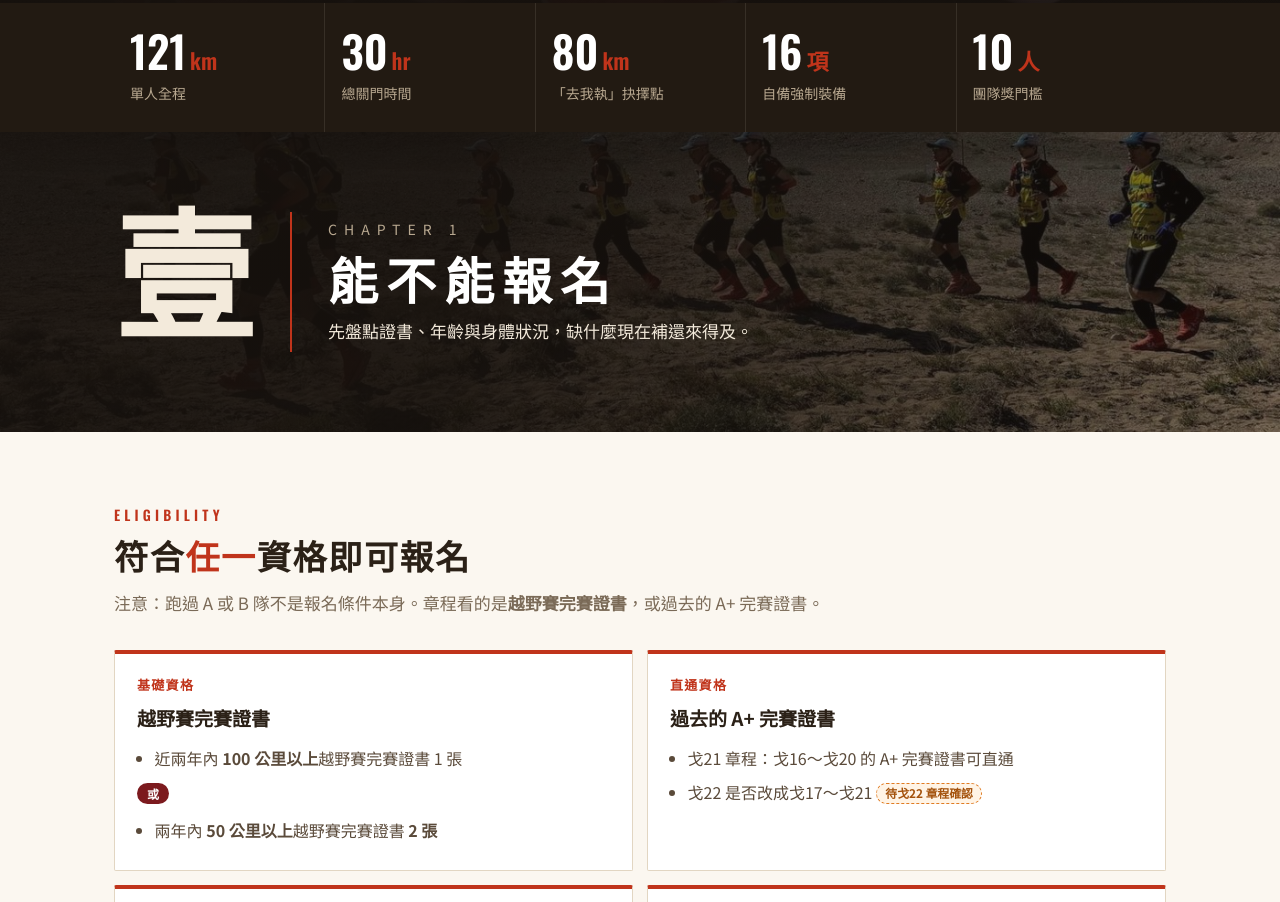
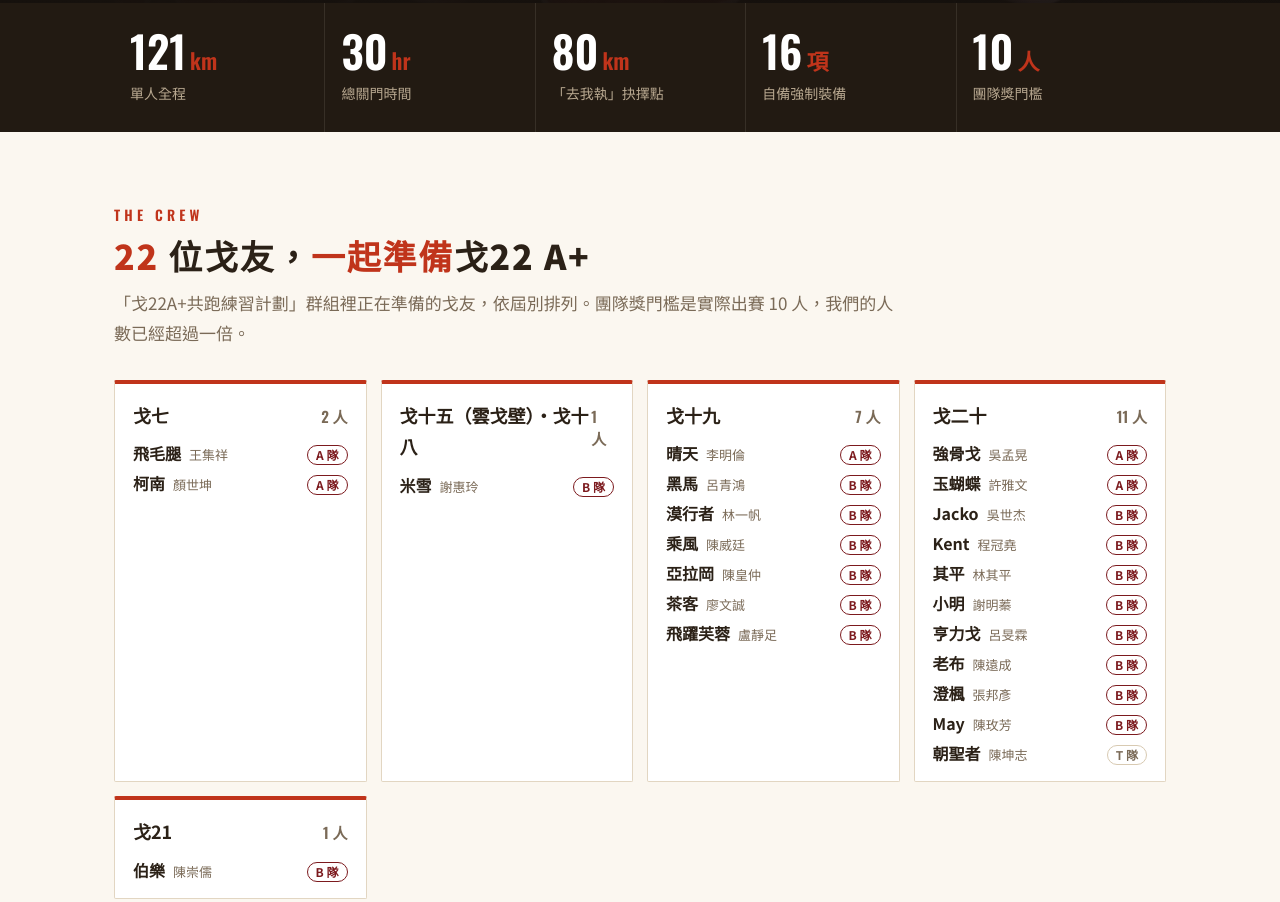
Before and after one commit to willleester/gobi22-plus, a plain HTML site: page index.html in a window 1280 px wide. Shown: the part 757-1659 px from the top of the page. Drawn offline with nearby package versions, Linux system fonts and the light colour scheme.

Commit message:
新增準備小組成員（22 位，依屆別）
Co-Authored-By: Claude Opus 5.5 <noreply@anthropic.com>

```diff
--- a/index.html
+++ b/index.html
@@ -107,6 +107,17 @@ a{color:inherit}
 .qual .or{display:inline-block;margin:2px 0 6px;font-size:12px;font-weight:900;color:#fff;background:var(--wine);border-radius:999px;padding:0 10px}
 .callout{margin-top:22px;background:var(--ink);color:var(--on-dark);padding:20px 24px;border-left:4px solid var(--red);border-radius:2px}
 .callout b{color:#fff}
+/* 準備小組 */
+.crew{display:grid;grid-template-columns:repeat(auto-fill,minmax(250px,1fr));gap:14px}
+.gen{background:#fff;border:1px solid var(--line);border-top:4px solid var(--red);border-radius:2px;padding:16px 18px}
+.gen h4{display:flex;justify-content:space-between;align-items:baseline;margin:0 0 10px;font-size:18px}
+.gen h4 span{font:600 15px var(--num);color:var(--muted)}
+.gen ul{list-style:none;margin:0;padding:0;display:grid;gap:6px}
+.gen li{display:flex;align-items:baseline;gap:8px;line-height:1.5}
+.gen li b{font-size:16px}
+.gen li small{color:var(--muted);font-size:13px}
+.gen li i{margin-left:auto;font-style:normal;font-size:12px;font-weight:700;color:var(--wine);border:1px solid var(--wine);border-radius:999px;padding:0 8px;white-space:nowrap}
+.gen li i.t{color:var(--muted);border-color:var(--sand)}
 /* 推薦賽事 */
 .races-h{margin:56px 0 6px;font-size:22px;letter-spacing:.05em}
 .races-h small{display:block;font-size:15px;font-weight:400;color:var(--muted);letter-spacing:0;margin-top:2px}
@@ -259,6 +270,7 @@ footer{background:var(--ink);color:var(--on-dark-muted);font-size:13px;padding:2
   <div class="wrap">
     <a class="brand" href="#top"><span class="logo"><img class="wm-img" src="img/gobi22-wordmark-main.png" alt="戈22"><img src="img/gobi-plus-mark.svg" alt="A+"><small>準備站</small></span></a>
     <ul>
+      <li><a href="#crew">成員</a></li>
       <li><a href="#ch1"><b>壹</b>資格</a></li>
       <li><a href="#ch2"><b>貳</b>時間軸</a></li>
       <li><a href="#ch3"><b>參</b>強裝</a></li>
@@ -286,6 +298,18 @@ footer{background:var(--ink);color:var(--on-dark-muted);font-size:13px;padding:2
     <div class="stat"><b>80<em>km</em></b><span>「去我執」抉擇點</span></div>
     <div class="stat"><b>16<em>項</em></b><span>自備強制裝備</span></div>
     <div class="stat"><b>10<em>人</em></b><span>團隊獎門檻</span></div>
+  </div>
+</section>
+
+<!-- 準備小組 -->
+<section class="sec white" id="crew">
+  <div class="wrap">
+    <div class="head">
+      <div class="eyebrow">THE CREW</div>
+      <h3><span id="crewN">22</span> 位戈友，<span>一起準備</span>戈22 A+</h3>
+      <p>「戈22A+共跑練習計劃」群組裡正在準備的戈友，依屆別排列。團隊獎門檻是實際出賽 10 人，我們的人數已經超過一倍。</p>
+    </div>
+    <div class="crew" id="crewList"></div>
   </div>
 </section>
 
@@ -433,7 +457,7 @@ footer{background:var(--ink);color:var(--on-dark-muted);font-size:13px;padding:2
 
     <div class="team-goal">
       <div class="n">10<small>人</small></div>
-      <div><h4>「戈壁老炮兒」團隊獎：我們的共同目標</h4><p>同一院校或官方認證的戈友組織，A+ <b>實際出賽</b>達 10 人以上就能拿到。戈21 台大 A+ 有 5 人，戈22 一起找齊 10 位老戈友。</p></div>
+      <div><h4>「戈壁老炮兒」團隊獎：我們的共同目標</h4><p>同一院校或官方認證的戈友組織，A+ <b>實際出賽</b>達 10 人以上就能拿到。戈21 台大 A+ 有 5 人；戈22 準備小組已有 22 位戈友，一起練到出賽，把團隊獎帶回台大。</p></div>
     </div>
   </div>
 </section>
@@ -525,6 +549,19 @@ const TIMELINE = [
         ['80K「去我執」：繼續，或鳴金收兵',''],
         ['抵達戈壁清泉，和戈友會合','']] }
 ];
+
+/* 準備小組：花名、姓名、隊別依「戈5-20戈友花名.xlsx」與戈21 正式名單；新增成員加一筆即可 */
+const CREW = [
+  { g:'戈七',  m:[['飛毛腿','王集祥','A'],['柯南','顏世坤','A']] },
+  { g:'戈十五（雲戈壁）・戈十八', m:[['米雪','謝惠玲','B']] },
+  { g:'戈十九', m:[['晴天','李明倫','A'],['黑馬','呂青鴻','B'],['漠行者','林一帆','B'],['乘風','陳威廷','B'],['亞拉岡','陳皇仲','B'],['茶客','廖文誠','B'],['飛躍芙蓉','盧靜足','B']] },
+  { g:'戈二十', m:[['強骨戈','吳孟晃','A'],['玉蝴蝶','許雅文','A'],['Jacko','吳世杰','B'],['Kent','程冠堯','B'],['其平','林其平','B'],['小明','謝明蓁','B'],['亨力戈','呂旻霖','B'],['老布','陳遠成','B'],['澄楓','張邦彥','B'],['May','陳玫芳','B'],['朝聖者','陳坤志','T']] },
+  { g:'戈21', m:[['伯樂','陳崇儒','B']] }
+];
+document.getElementById('crewN').textContent = CREW.reduce((n, g) => n + g.m.length, 0);
+document.getElementById('crewList').innerHTML = CREW.map(g => `
+  <div class="gen"><h4>${esc(g.g)}<span>${g.m.length} 人</span></h4><ul>${g.m.map(p =>
+    `<li><b>${esc(p[0])}</b><small>${esc(p[1])}</small><i class="${p[2] === 'T' ? 't' : ''}">${esc(p[2])} 隊</i></li>`).join('')}</ul></div>`).join('');
 
 /* 推薦賽事：戈友在「戈22A+共跑練習計劃」群組分享，新增時加一筆即可 */
 const RACES = [
```
